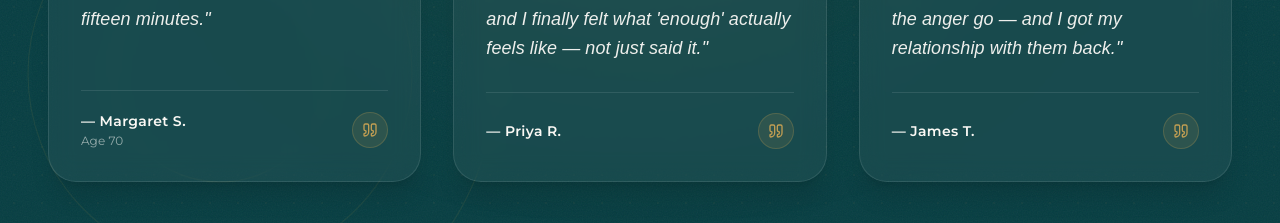
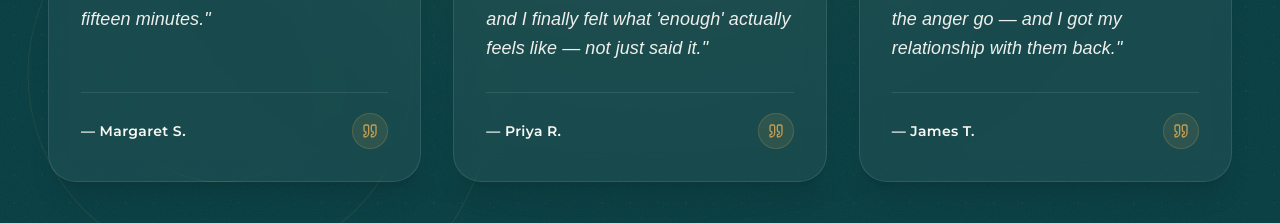
Before and after one commit to rohitchauhan108/calmind-wellness-portal, a Next.js app: page / in a window 1280 px wide. Shown: the part 2400-2623 px from the top of the page. Built offline with nearby package versions, Linux system fonts and the light colour scheme; a web font is replaced by a local one.

Commit message:
age should be removed

```diff
--- a/src/components/home/Testimonials.tsx
+++ b/src/components/home/Testimonials.tsx
@@ -17,7 +17,7 @@ export default function Testimonials() {
       quote:
         "Doctors told me nothing more could be done. One session with Ila, and my pain went from an 8 to a 4 — in fifteen minutes.",
       name: "Margaret S.",
-      context: "Age 70",
+      context: "",
     },
     {
       tagline: "Enough, finally felt",
```
